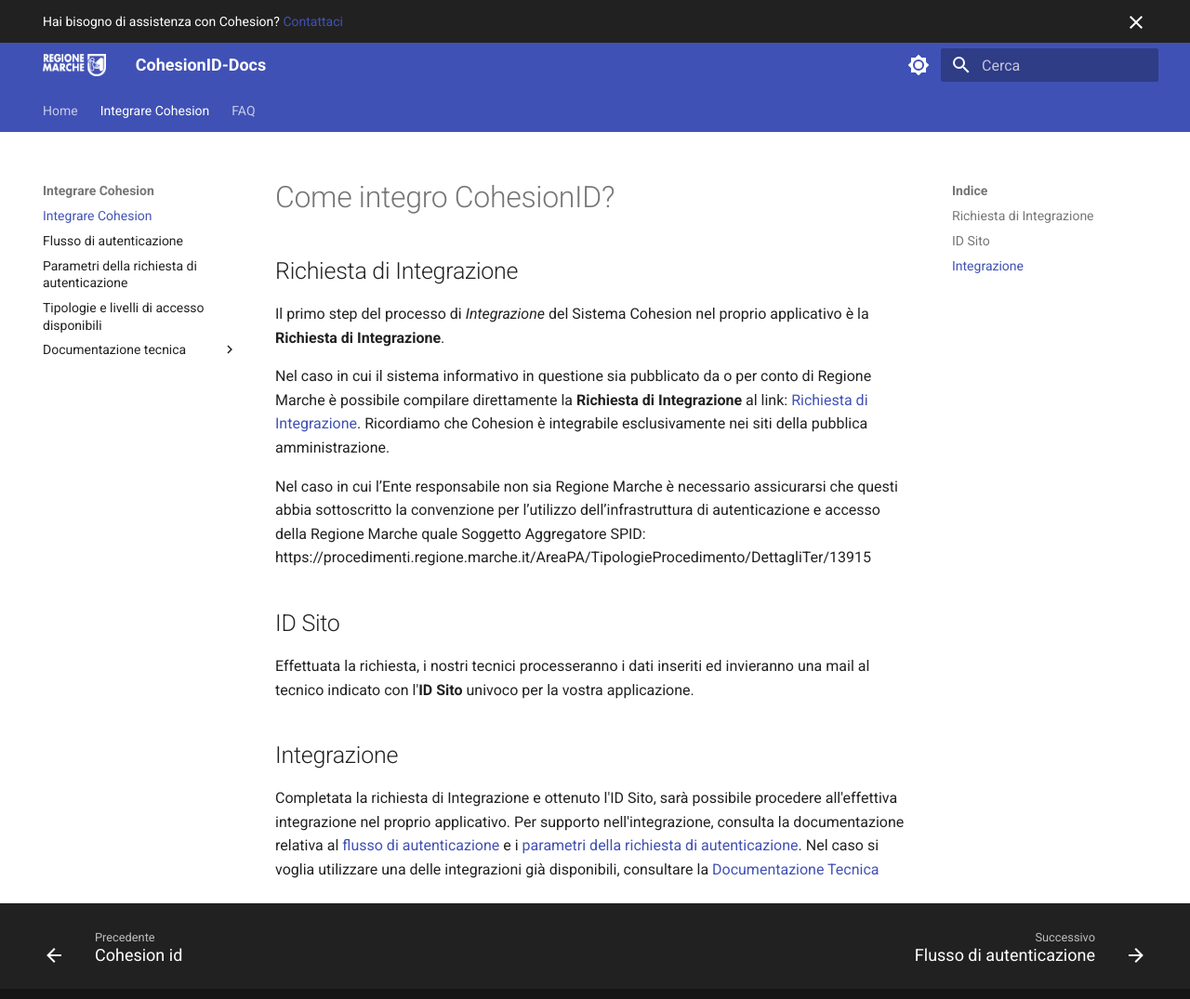
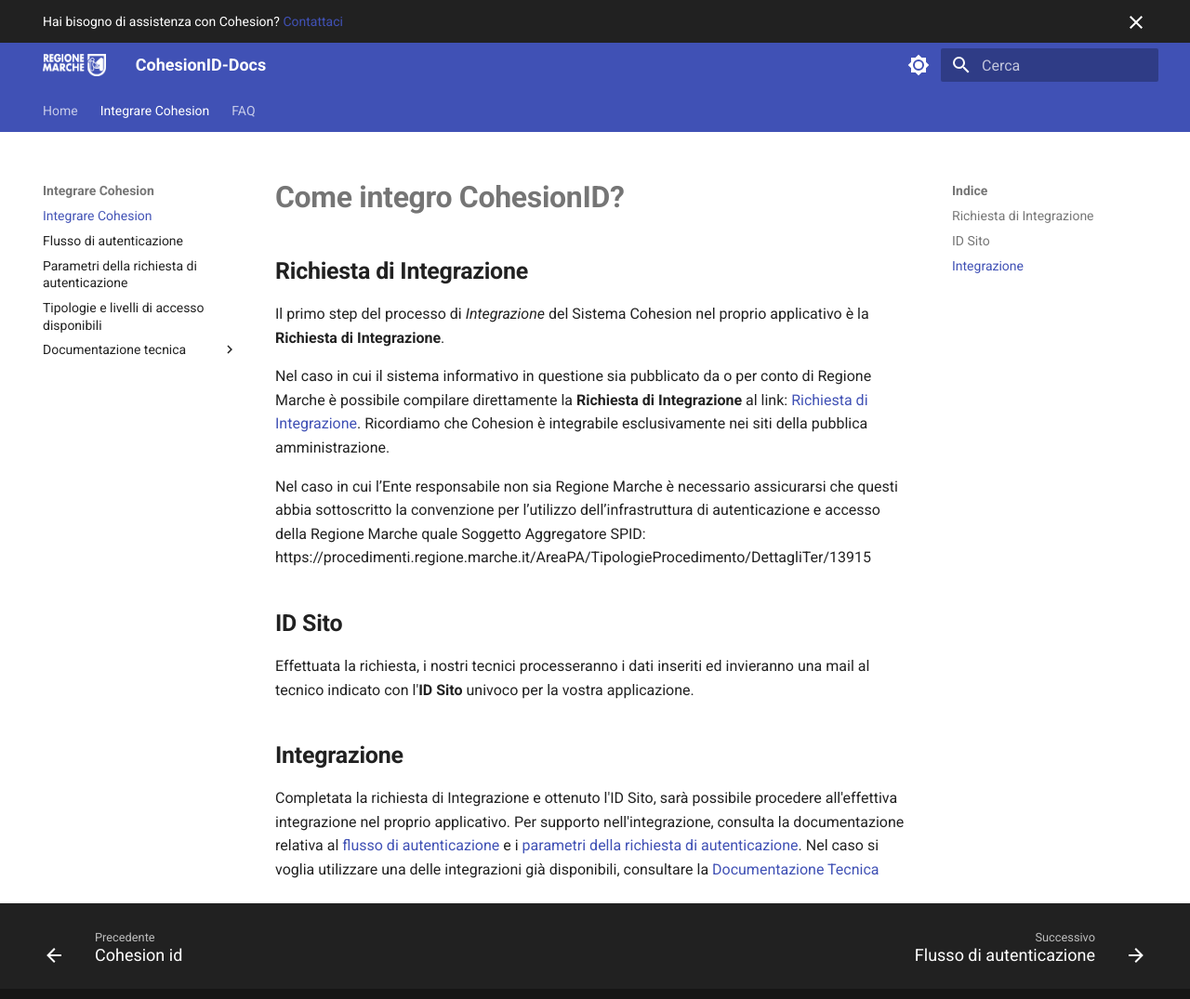
Before and after one commit to DarisCappelletti/CohesionID-Docs, an MkDocs documentation site: the page built from docs/Pubbliche-Amministrazioni-e-Imprese.md, in a window 1280 px wide and 1088 px high. Shown: the top 1075 px of the window at 93% size. Built offline with MkDocs 1.6.1 and Material for MkDocs 9.7.7, drawn with Linux system fonts in a browser that asks for light colours.

Commit message:
Update wiki files

```diff
--- a/docs/Pubbliche-Amministrazioni-e-Imprese.md
+++ b/docs/Pubbliche-Amministrazioni-e-Imprese.md
@@ -1,6 +1,6 @@
-# Come integro CohesionID?
+# **Come integro CohesionID?**
 
-## Richiesta di Integrazione
+## **Richiesta di Integrazione**
 Il primo step del processo di _Integrazione_ del Sistema Cohesion nel proprio applicativo è la **Richiesta di Integrazione**.
 
 Nel caso in cui il sistema informativo in questione sia pubblicato da o per conto di Regione Marche è possibile compilare direttamente la **Richiesta di Integrazione** al link: [Richiesta di Integrazione](https://procedimenti.regione.marche.it/Pratiche/Avvia/3049).
@@ -9,11 +9,11 @@ Ricordiamo che Cohesion è integrabile esclusivamente nei siti della pubblica am
 Nel caso in cui l’Ente responsabile non sia Regione Marche è necessario assicurarsi che questi abbia sottoscritto la convenzione per l’utilizzo dell’infrastruttura di autenticazione e accesso della Regione Marche quale Soggetto Aggregatore SPID:
 https://procedimenti.regione.marche.it/AreaPA/TipologieProcedimento/DettagliTer/13915
 
-## ID Sito
+## **ID Sito**
 
 Effettuata la richiesta, i nostri tecnici processeranno i dati inseriti ed invieranno una mail al tecnico indicato con l'**ID Sito** univoco per la vostra applicazione.
 
-## Integrazione
+## **Integrazione**
 
 Completata la richiesta di Integrazione e ottenuto l'ID Sito, sarà possibile procedere all'effettiva integrazione nel proprio applicativo.
 Per supporto nell'integrazione, consulta la documentazione relativa al [flusso di autenticazione](/CohesionID-Docs/Flusso-di-Autenticazione) e i [parametri della richiesta di autenticazione](/CohesionID-Docs/Parametri-della-Richiesta-di-Autenticazione). Nel caso si voglia utilizzare una delle integrazioni già disponibili, consultare la [Documentazione Tecnica](/CohesionID-Docs/Documentazione-tecnica)
```
Also changed, not shown: site/Pubbliche-Amministrazioni-e-Imprese/index.html, 1 other file.
